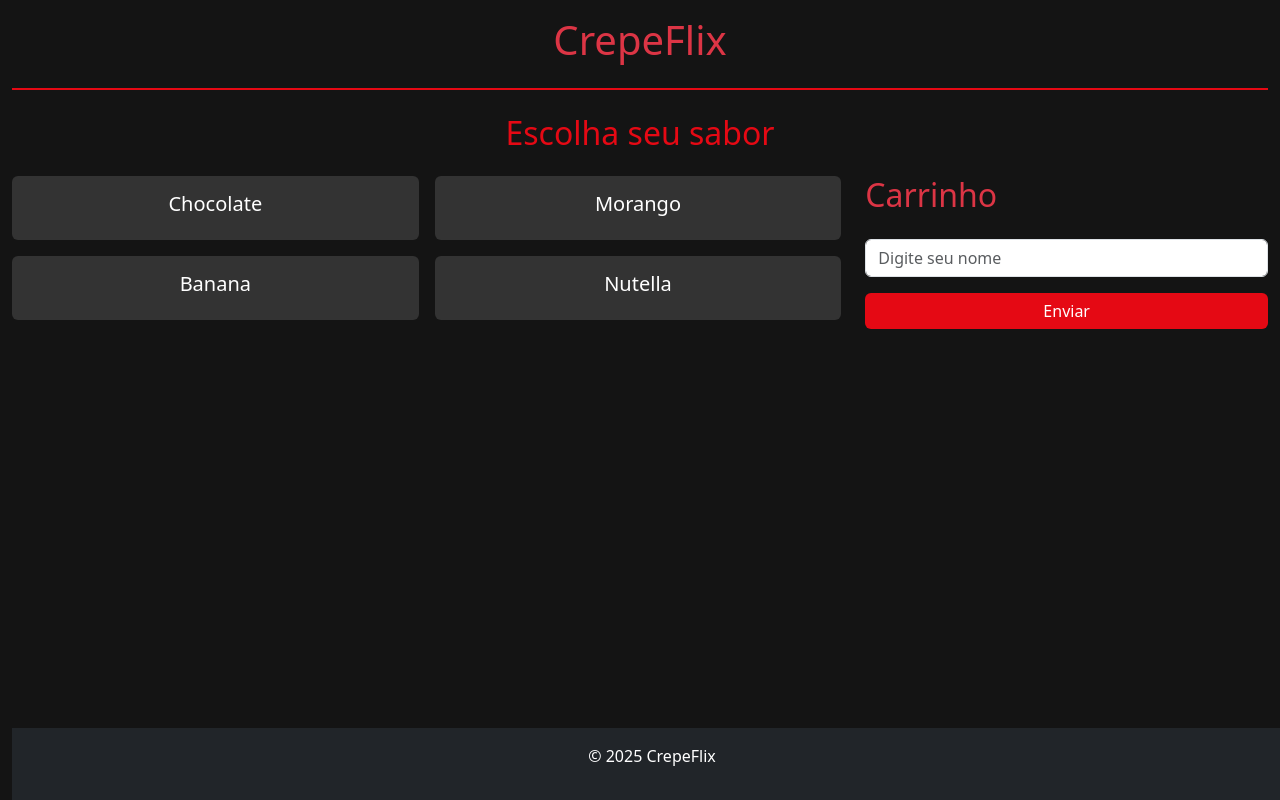
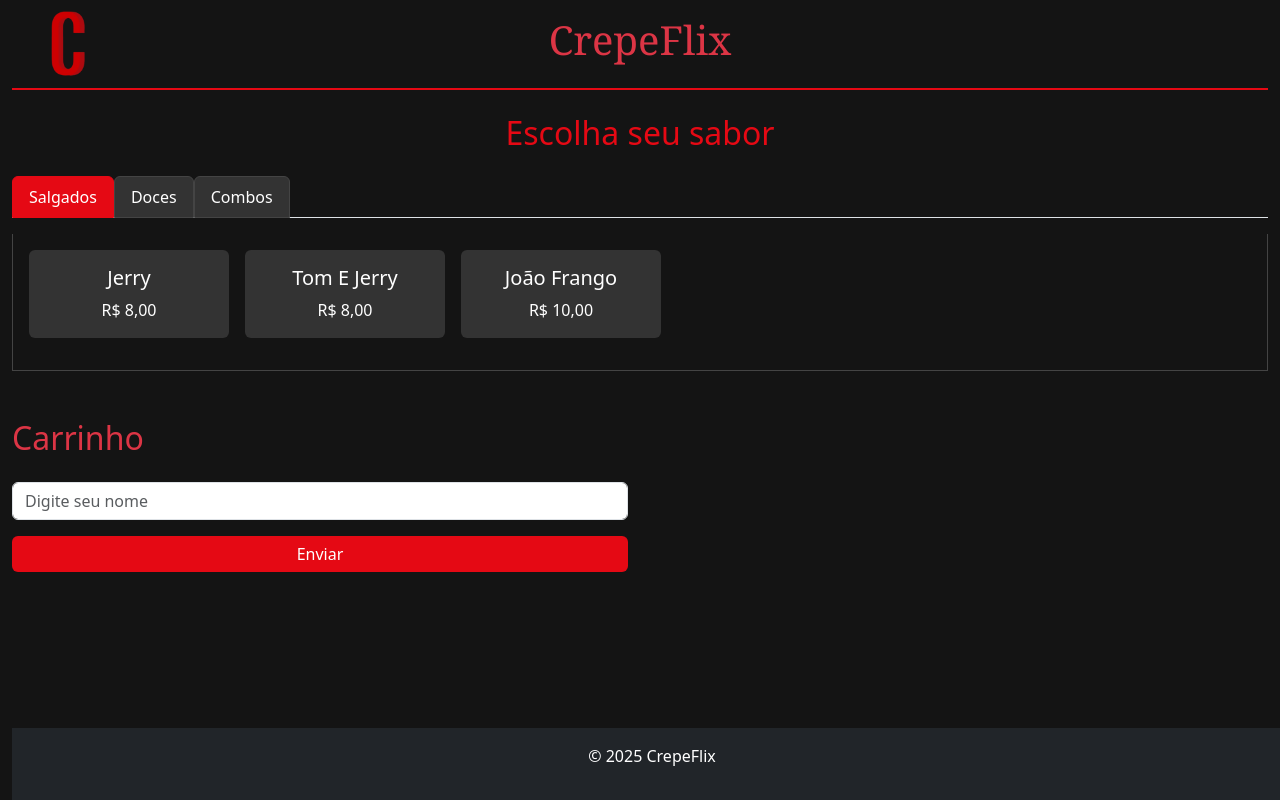
Before and after one commit to vomeajuda/CrepeFlix_app, a plain HTML site: page web/index.html in a window 1280 px wide. Drawn offline with nearby package versions, Linux system fonts and the light colour scheme.

Commit message:
some progress done

```diff
--- a/web/index.css
+++ b/web/index.css
@@ -7,8 +7,16 @@ header {
   background-color: #141414;
   border-bottom: 2px solid #e50914;
   display: flex;
-  justify-content: center; /* Center the title */
+  justify-content: center;
   align-items: center;
+  position: relative;
+  font-family: Georgia, 'Times New Roman', Times, serif;
+}
+
+header img {
+  position: absolute;
+  left: 1rem;
+  max-width: 5rem;
 }
 
 h1, h2 {
@@ -50,3 +58,52 @@ footer {
   bottom: 0;
   width: 100%;
 }
+
+.scrolling-wrapper {
+  display: flex;
+  overflow-x: auto;
+  gap: 1rem;
+  padding-bottom: 1rem;
+}
+
+.scrolling-wrapper .card {
+  min-width: 200px;
+  flex: 0 0 auto;
+}
+
+/* Optional: Hide scrollbar for a cleaner look */
+.scrolling-wrapper::-webkit-scrollbar {
+  display: none;
+}
+
+.scrolling-wrapper {
+  -ms-overflow-style: none; /* IE and Edge */
+  scrollbar-width: none; /* Firefox */
+}
+
+.nav-tabs .nav-link {
+  color: #ffffff;
+  background-color: #333333;
+  border: 1px solid #444444;
+}
+
+.nav-tabs .nav-link.active {
+  color: #ffffff;
+  background-color: #e50914;
+  border-color: #e50914;
+}
+
+.tab-content {
+  padding: 1rem;
+  background-color: #141414;
+  border: 1px solid #444444;
+  border-top: none;
+}
+
+#cart {
+  max-width: 100%; /* Ensure the cart doesn't exceed its container */
+}
+
+.card-text {
+  color: #ffffff; /* Make the price text white */
+}
--- a/web/index.html
+++ b/web/index.html
@@ -15,41 +15,90 @@
 <body class="container-fluid text-white">
 
   <header class="p-3">
+    <img src="./assets/crepeflix.png" alt="CrepeFlix Logo" style="max-width: 5rem;">
     <h1 class="text-danger">CrepeFlix</h1>
     <!-- Removed login button -->
   </header>
 
   <main class="mt-4">
     <h2 class="text-center mb-4">Escolha seu sabor</h2>
-    <div class="row">
-      <!-- Flavors Section -->
-      <div class="col-md-8">
-        <div class="row g-3">
-          <div class="col-md-6">
-            <div class="card text-center flavor-card" data-flavor="Chocolate">
+
+    <!-- Tabs Navigation -->
+    <ul class="nav nav-tabs" id="flavorTabs" role="tablist">
+      <li class="nav-item" role="presentation">
+        <button class="nav-link active" id="salgados-tab" data-bs-toggle="tab" data-bs-target="#salgados" type="button" role="tab" aria-controls="salgados" aria-selected="true">Salgados</button>
+      </li>
+      <li class="nav-item" role="presentation">
+        <button class="nav-link" id="doces-tab" data-bs-toggle="tab" data-bs-target="#doces" type="button" role="tab" aria-controls="doces" aria-selected="false">Doces</button>
+      </li>
+      <li class="nav-item" role="presentation">
+        <button class="nav-link" id="combos-tab" data-bs-toggle="tab" data-bs-target="#combos" type="button" role="tab" aria-controls="combos" aria-selected="false">Combos</button>
+      </li>
+    </ul>
+
+    <!-- Tabs Content -->
+    <div class="tab-content mt-3" id="flavorTabsContent">
+      <!-- Salgados Tab -->
+      <div class="tab-pane fade show active" id="salgados" role="tabpanel" aria-labelledby="salgados-tab">
+        <div class="scrolling-wrapper">
+          <div class="card text-center flavor-card" data-flavor="Jerry">
             <div class="card-body">
-                <h5 class="card-title">Chocolate</h5>
+              <h5 class="card-title">Jerry</h5>
+              <p class="card-text">R$ 8,00</p>
+            </div>
+          </div>
+          <div class="card text-center flavor-card" data-flavor="Tom E Jerry">
+            <div class="card-body">
+              <h5 class="card-title">Tom E Jerry</h5>
+              <p class="card-text">R$ 8,00</p>
+            </div>
+          </div>
+          <div class="card text-center flavor-card" data-flavor="João Frango">
+            <div class="card-body">
+              <h5 class="card-title">João Frango</h5>
+              <p class="card-text">R$ 10,00</p>
             </div>
           </div>
         </div>
-          <div class="col-md-6">
-            <div class="card text-center flavor-card" data-flavor="Morango">
+      </div>
+
+      <!-- Doces Tab -->
+      <div class="tab-pane fade" id="doces" role="tabpanel" aria-labelledby="doces-tab">
+        <div class="scrolling-wrapper">
+          <div class="card text-center flavor-card" data-flavor="Bridgadeiton">
             <div class="card-body">
-                <h5 class="card-title">Morango</h5>
+              <h5 class="card-title">Bridgadeiton</h5>
+              <p class="card-text">R$ 8,00</p>
+            </div>
+          </div>
+          <div class="card text-center flavor-card" data-flavor="The Nutella Academy">
+            <div class="card-body">
+              <h5 class="card-title">The Nutella Academy</h5>
+              <p class="card-text">R$ 10,00</p>
             </div>
           </div>
         </div>
-          <div class="col-md-6">
-            <div class="card text-center flavor-card" data-flavor="Banana">
+      </div>
+
+      <!-- Combos Tab -->
+      <div class="tab-pane fade" id="combos" role="tabpanel" aria-labelledby="combos-tab">
+        <div class="scrolling-wrapper">
+          <div class="card text-center flavor-card" data-flavor="Jerry + Tom e Jerry + Bridgadeiton">
             <div class="card-body">
-                <h5 class="card-title">Banana</h5>
+              <h5 class="card-title">Jerry + Tom e Jerry + Bridgadeiton</h5>
+              <p class="card-text">R$ 20,00</p>
             </div>
           </div>
+          <div class="card text-center flavor-card" data-flavor="Jerry + João Frango + Bridgadeiton">
+            <div class="card-body">
+              <h5 class="card-title">Jerry + João Frango + Bridgadeiton</h5>
+              <p class="card-text">R$ 22,00</p>
             </div>
-          <div class="col-md-6">
-            <div class="card text-center flavor-card" data-flavor="Nutella">
+          </div>
+          <div class="card text-center flavor-card" data-flavor="Especial">
             <div class="card-body">
-                <h5 class="card-title">Nutella</h5>
+              <h5 class="card-title">Especial</h5>
+              <p class="card-text">R$ 25,00</p>
             </div>
           </div>
         </div>
@@ -57,11 +106,14 @@
     </div>
 
     <!-- Cart and Name Section -->
-      <div class="col-md-4">
+    <div class="mt-5">
+      <div class="row">
+        <div class="col-md-6">
           <h2 class="text-danger">Carrinho</h2>
           <ul id="cart" class="list-group mb-3"></ul>
           <input type="text" id="nameInput" class="form-control mb-3" placeholder="Digite seu nome" />
           <button id="sendOrderButton" class="btn btn-danger w-100">Enviar</button>
+        </div>
       </div>
     </div>
   </main>
@@ -69,6 +121,9 @@
   <footer class="text-center mt-4 p-3 bg-dark text-white">
     <p>&copy; 2025 CrepeFlix</p>
   </footer>
+
+  <!-- Add Bootstrap JavaScript -->
+  <script src="https://cdn.jsdelivr.net/npm/bootstrap@5.3.0-alpha3/dist/js/bootstrap.bundle.min.js"></script>
 
   <script>
     const socket = new WebSocket('ws://localhost:8090'); // Updated port to 8090
```
Also changed, not shown: web/assets/crepeflix.png (added), 1 other file. Lines whose indentation alone changed are shown as unchanged.
